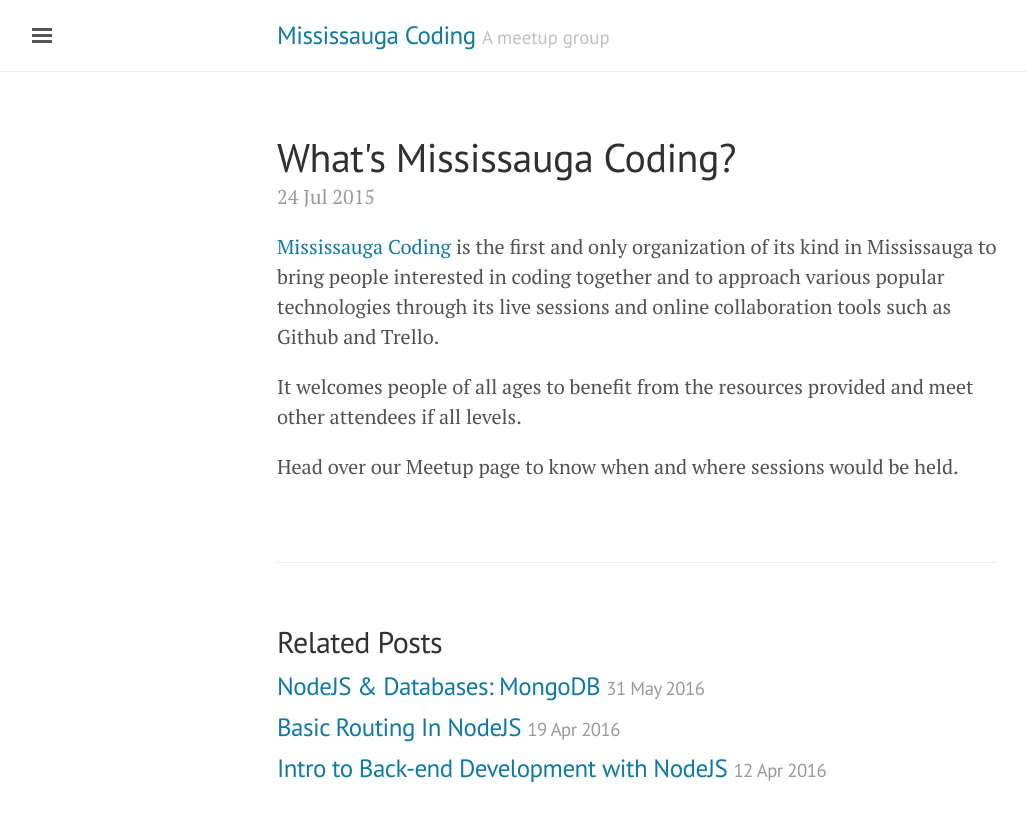
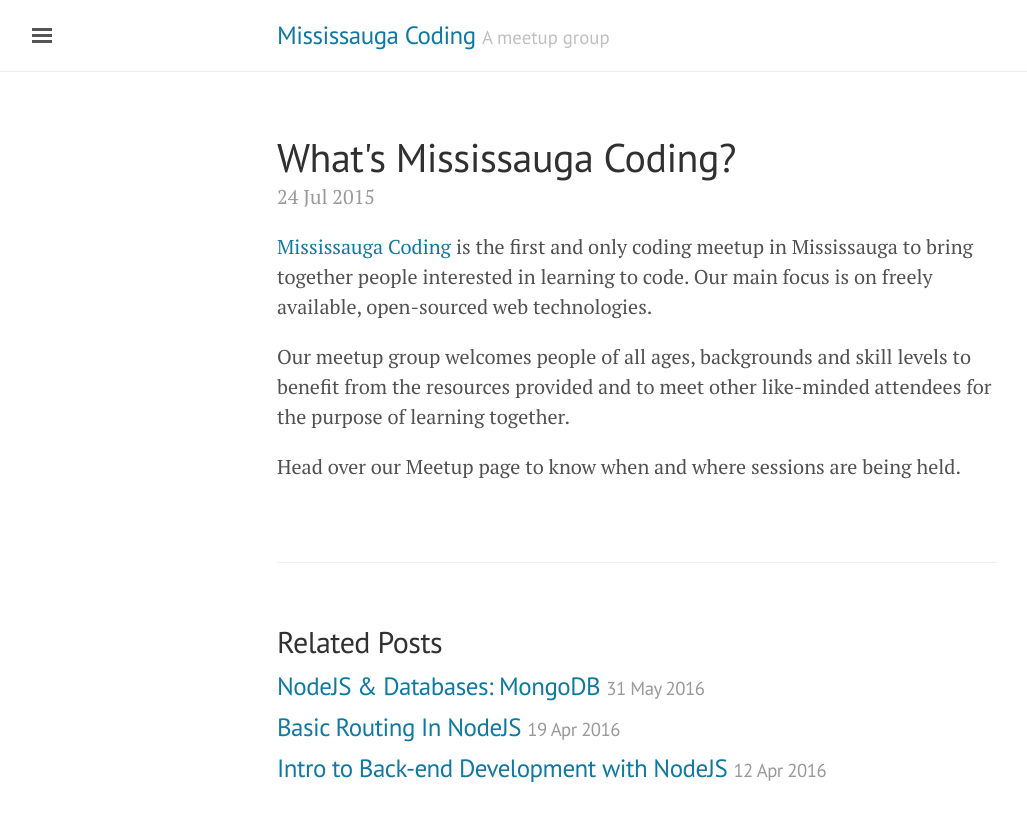
Before and after one commit to MississaugaCoding/mississaugacoding.github.io, a Jekyll site: the page built from _posts/2015-07-24-whats-mississaugacoding.1.md, in a window 1280 px wide. Shown: the top 821 px of the page, without its empty margins (3-1030 px from the left). Built offline with Jekyll 4.4.1, drawn with Linux system fonts in a browser that asks for light colours.

Commit message:
Update 2015-07-24-whats-mississaugacoding.1.md

```diff
--- a/_posts/2015-07-24-whats-mississaugacoding.1.md
+++ b/_posts/2015-07-24-whats-mississaugacoding.1.md
@@ -5,8 +5,8 @@
 publish: true
 ---
 
-[Mississauga Coding](http://www.meetup.com/Mississauga-Coding-learn-to-code/) is the first and only organization of its kind in Mississauga to bring people interested in coding together and to approach various popular technologies through its live sessions and online collaboration tools such as Github and Trello.
+[Mississauga Coding](http://www.meetup.com/Mississauga-Coding-learn-to-code/) is the first and only coding meetup in Mississauga to bring together people interested in learning to code. Our main focus is on freely available, open-sourced web technologies.
 
-It welcomes people of all ages to benefit from the resources provided and meet other attendees if all levels.
+Our meetup group welcomes people of all ages, backgrounds and skill levels to benefit from the resources provided and to meet other like-minded attendees for the purpose of learning together.
 
-Head over our Meetup page to know when and where sessions would be held.
+Head over our Meetup page to know when and where sessions are being held.
```
